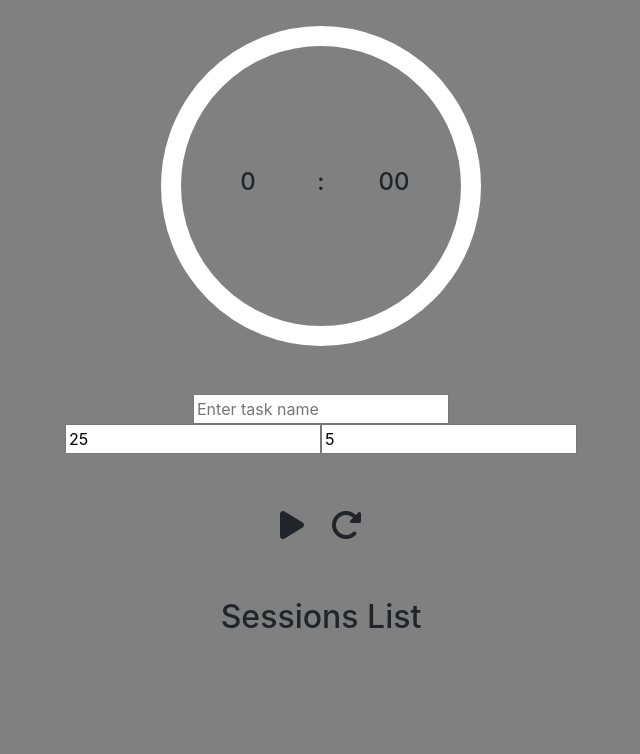
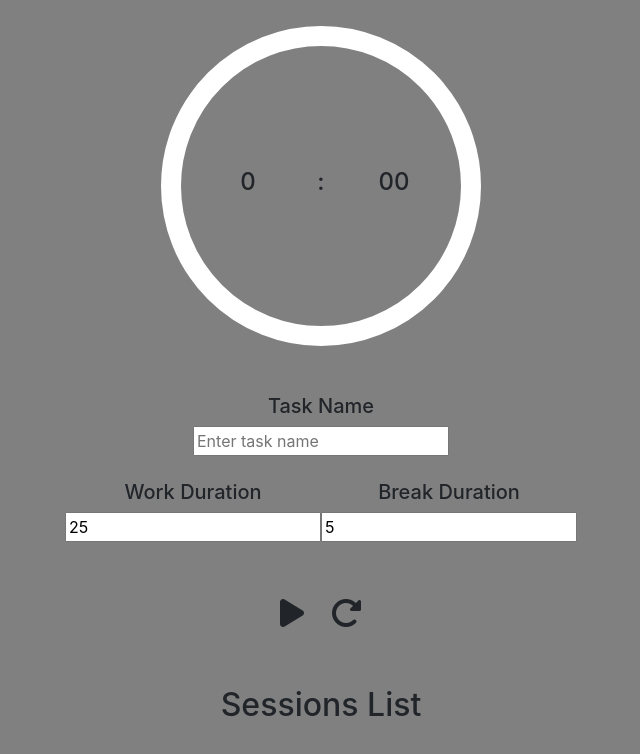
Before and after one commit to asadnmalik/pomodoro, a plain HTML site: page index.html in a window 1280 px wide. Shown: the part 118-872 px from the top of the page, without its empty margins (319-959 px from the left). Before the commit the page ends 810 px from the top, so only its background shows below. Drawn offline with nearby package versions, Linux system fonts and the light colour scheme.

Commit message:
labelled the inputs

```diff
--- a/index.html
+++ b/index.html
@@ -71,14 +71,26 @@
 
       <!-- User Input Timer -->
       <div class="inputs container my-5 d-block justify-content-center">
-        <div class="work-name d-flex justify-content-center">
-          <input id ="taskname" type="text" name=taskname placeholder = "Enter task name">
+        <div class="work-name d-flex justify-content-center my-4">
+
+          <div class="d-block justify-content-center text-center">
+            <h5>Task Name</h5>
+            <input id ="taskname" type="text" name=taskname placeholder = "Enter task name">
+          </div>
+
+
         </div>
         <div class="timers d-flex justify-content-center">
+          <div class = "d-block justify-content-center text-center">
+            <h5>Work Duration</h3>
+            <input id= "worktime" type="text" name="worktime" placeholder="Enter Work Time" value=25>
+          </div>
 
-          <input id= "worktime" type="text" name="worktime" placeholder="Enter Work Time" value=25>
+          <div class="d-block justify-content-center text-center">
+            <h5>Break Duration</h3>
+            <input id= "breaktime" type="text" name="breaktime" placeholder="Enter Break Time" value=5>
+          </div>
 
-          <input id= "breaktime" type="text" name="breaktime" placeholder="Enter Break Time" value=5>
         </div>
 
       </div>
```
